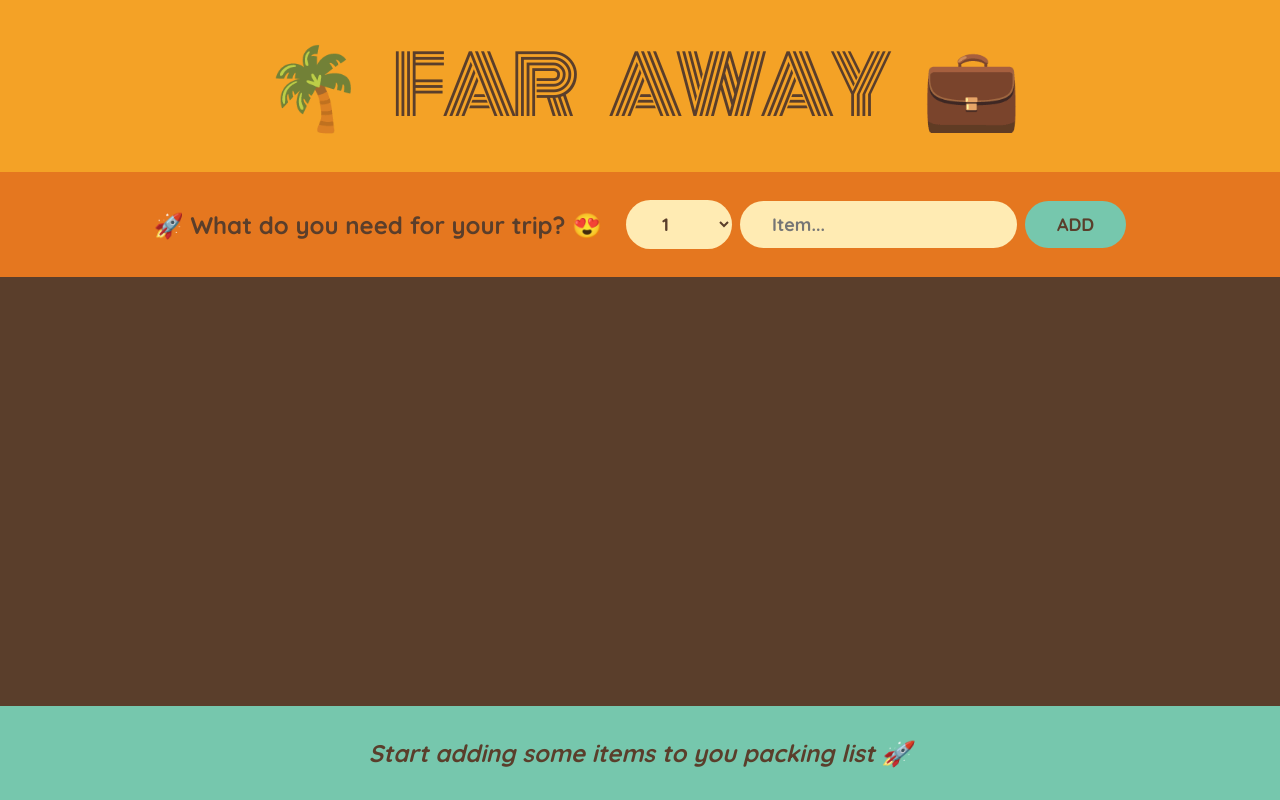
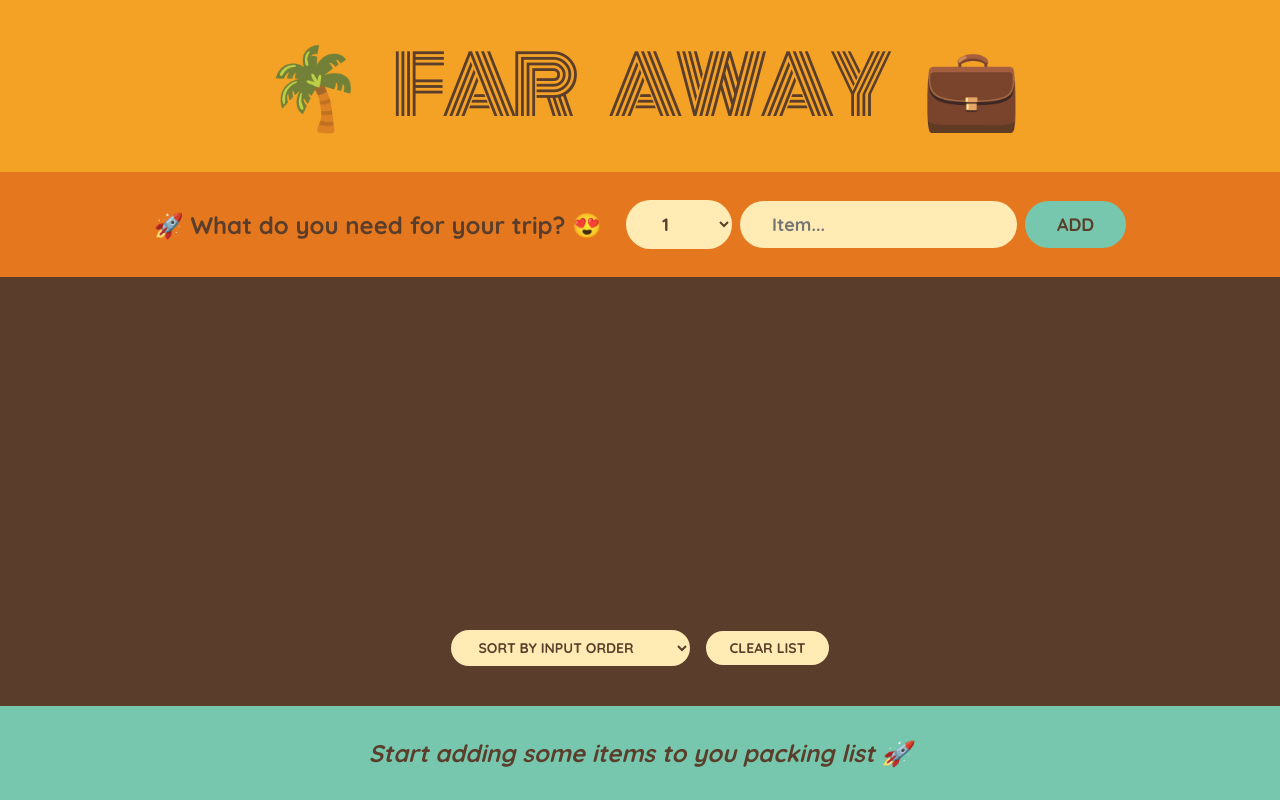
Before and after one commit to leomcg/far-away, a React (Vite) app: page / in a window 1280 px wide. Built offline with nearby package versions, Linux system fonts and the light colour scheme.

Commit message:
implement sort and clear list!

```diff
--- a/src/App.tsx
+++ b/src/App.tsx
@@ -27,6 +27,13 @@
     );
   };
 
+  const handleClearList = () => {
+    const confirmed = window.confirm(
+      "Are you sure you want to delete all items?"
+    );
+    if (confirmed) setItems([]);
+  };
+
   return (
     <div className="app">
       <Logo />
@@ -35,6 +42,7 @@
         items={items}
         onRemoveItem={handleRemoveItem}
         onPackItem={handlePackItem}
+        onClearList={handleClearList}
       />
       <Stats items={items} />
     </div>
@@ -85,11 +93,28 @@
   );
 }
 
-function PackingList({ items, onRemoveItem, onPackItem }) {
+function PackingList({ items, onRemoveItem, onPackItem, onClearList }) {
+  const [sortBy, setSortBy] = useState("input");
+  let sortedItems;
+
+  if (sortBy === "input") {
+    sortedItems = items;
+  }
+
+  if (sortBy === "description") {
+    sortedItems = [...items].sort((a, b) =>
+      a.description.localeCompare(b.description)
+    );
+  }
+
+  if (sortBy === "packed") {
+    sortedItems = [...items].sort((a, b) => a.packed - b.packed);
+  }
+
   return (
     <div className="list">
       <ul>
-        {items.map((item) => (
+        {sortedItems.map((item) => (
           <Item
             item={item}
             onRemoveItem={onRemoveItem}
@@ -98,6 +123,14 @@
           />
         ))}
       </ul>
+      <div className="actions">
+        <select value={sortBy} onChange={(e) => setSortBy(e.target.value)}>
+          <option value="input">Sort by input order</option>
+          <option value="description">Sort by description</option>
+          <option value="packed">Sort by packed status</option>
+        </select>
+        <button onClick={onClearList}>Clear list</button>
+      </div>
     </div>
   );
 }
```
